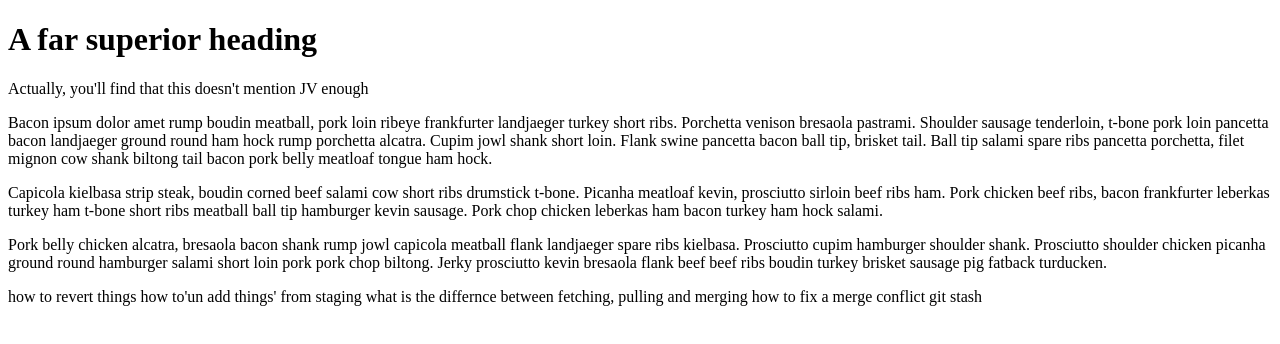
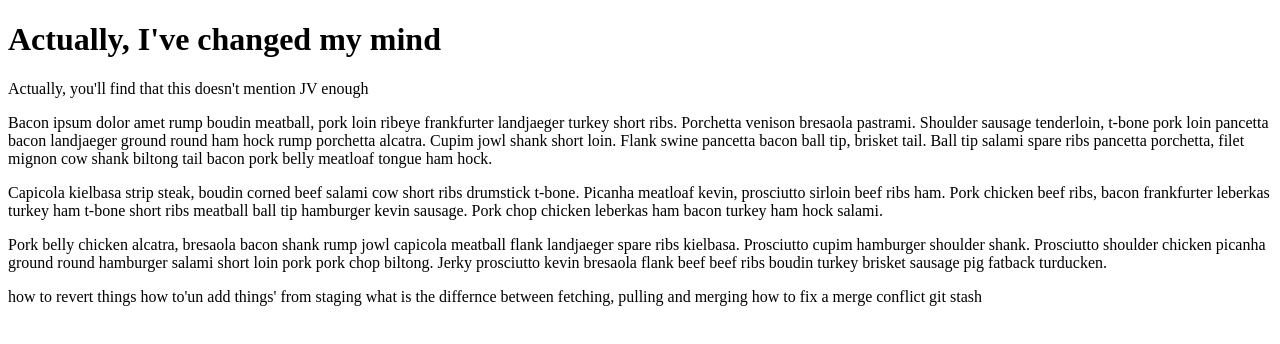
Before and after one commit to Rosie-Brigham/git-stuffs, a plain HTML site: page index.html in a window 1280 px wide. Drawn offline with Linux system fonts and the light colour scheme.

Commit message:
i'm really not sure

```diff
--- a/index.html
+++ b/index.html
@@ -4,7 +4,7 @@
   <title></title>
 </head>
 <body>
-  <h1>A far superior heading</h1>
+  <h1>Actually, I've changed my mind</h1>
 
   <section>
     <p>Actually, you'll find that this doesn't mention JV enough</p>
```
